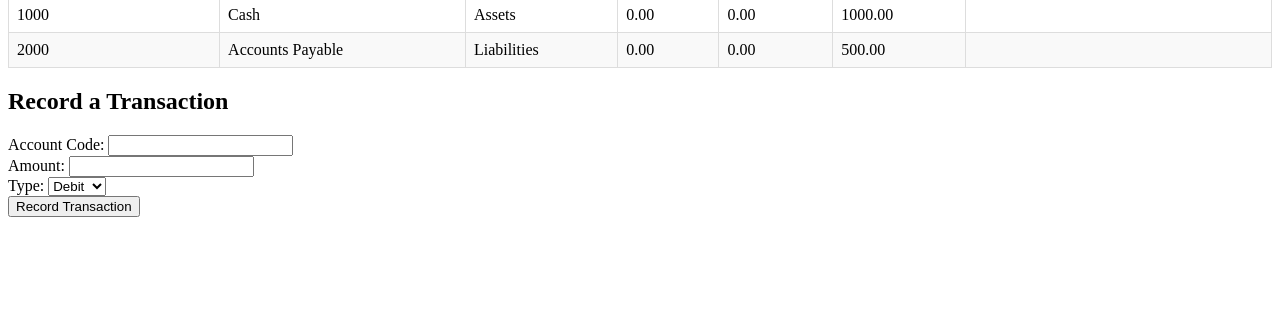
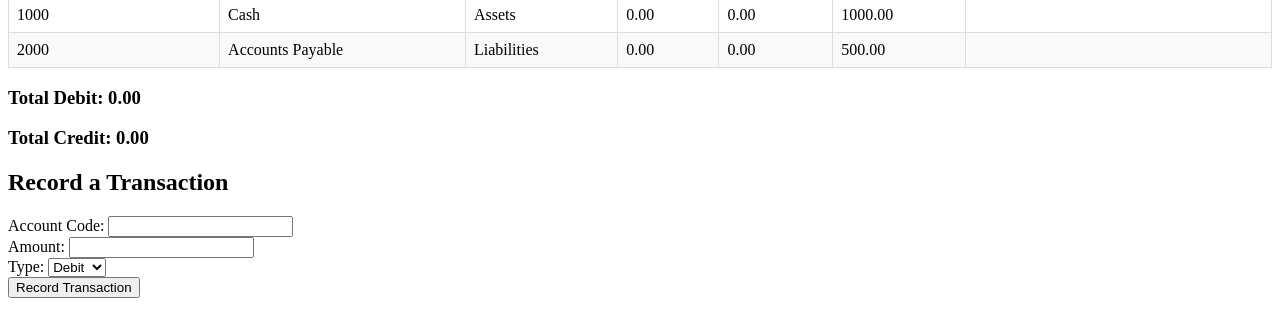
Before and after one commit to nodarvadatchkoria/Accounting, a plain HTML site: page index.html in a window 1280 px wide. Shown: the part 118-454 px from the top of the page. Drawn offline with Linux system fonts and the light colour scheme.

Commit message:
Update index.html

```diff
--- a/index.html
+++ b/index.html
@@ -64,6 +64,11 @@
     </tbody>
 </table>
 
+<div>
+    <h3>Total Debit: <span id="totalDebit">0.00</span></h3>
+    <h3>Total Credit: <span id="totalCredit">0.00</span></h3>
+</div>
+
 <h2>Record a Transaction</h2>
 <form id="transactionForm">
     <label for="accountCode">Account Code:</label>
@@ -81,6 +86,6 @@
     <button type="submit">Record Transaction</button>
 </form>
 
-<script src="script.js"></script>
+<script src="app.js"></script>
 </body>
 </html>
```
